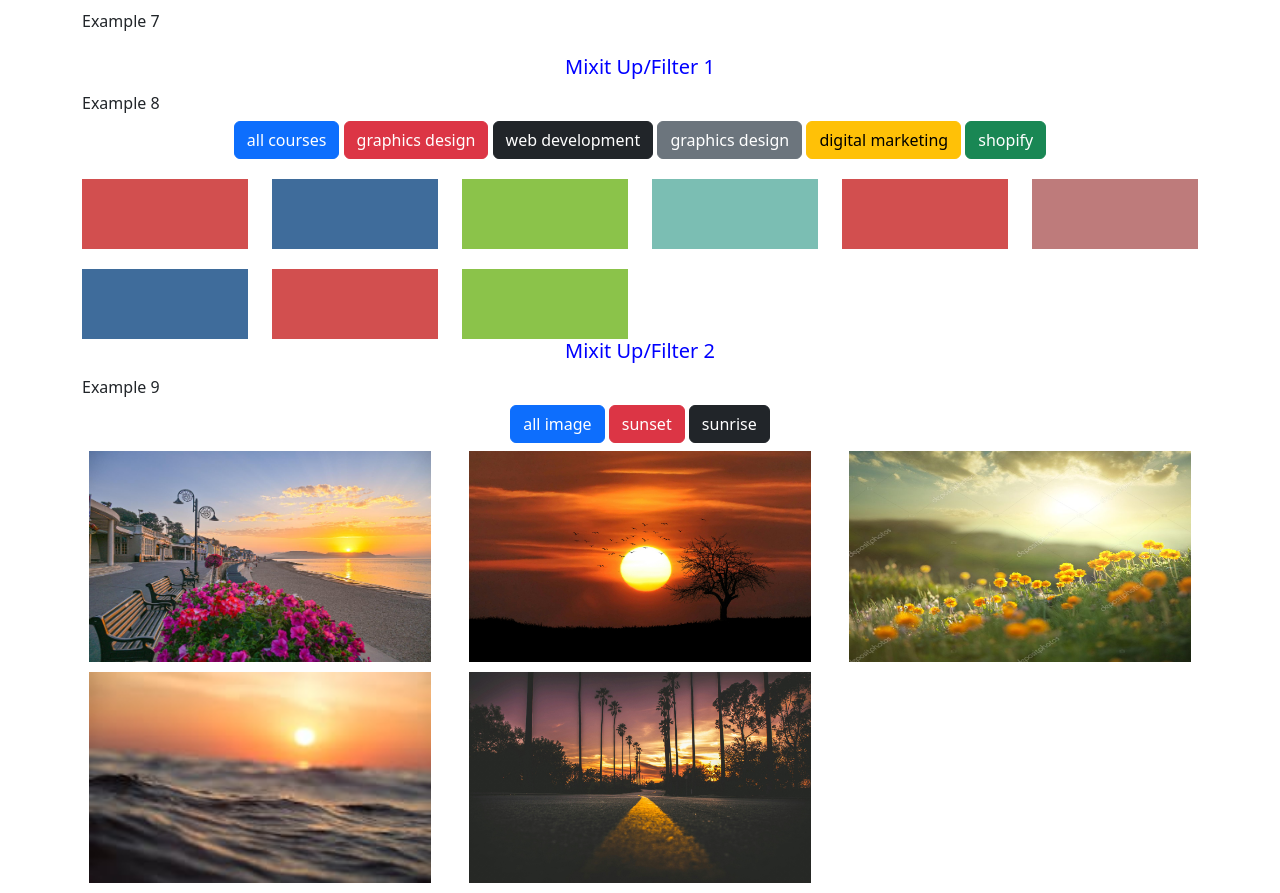
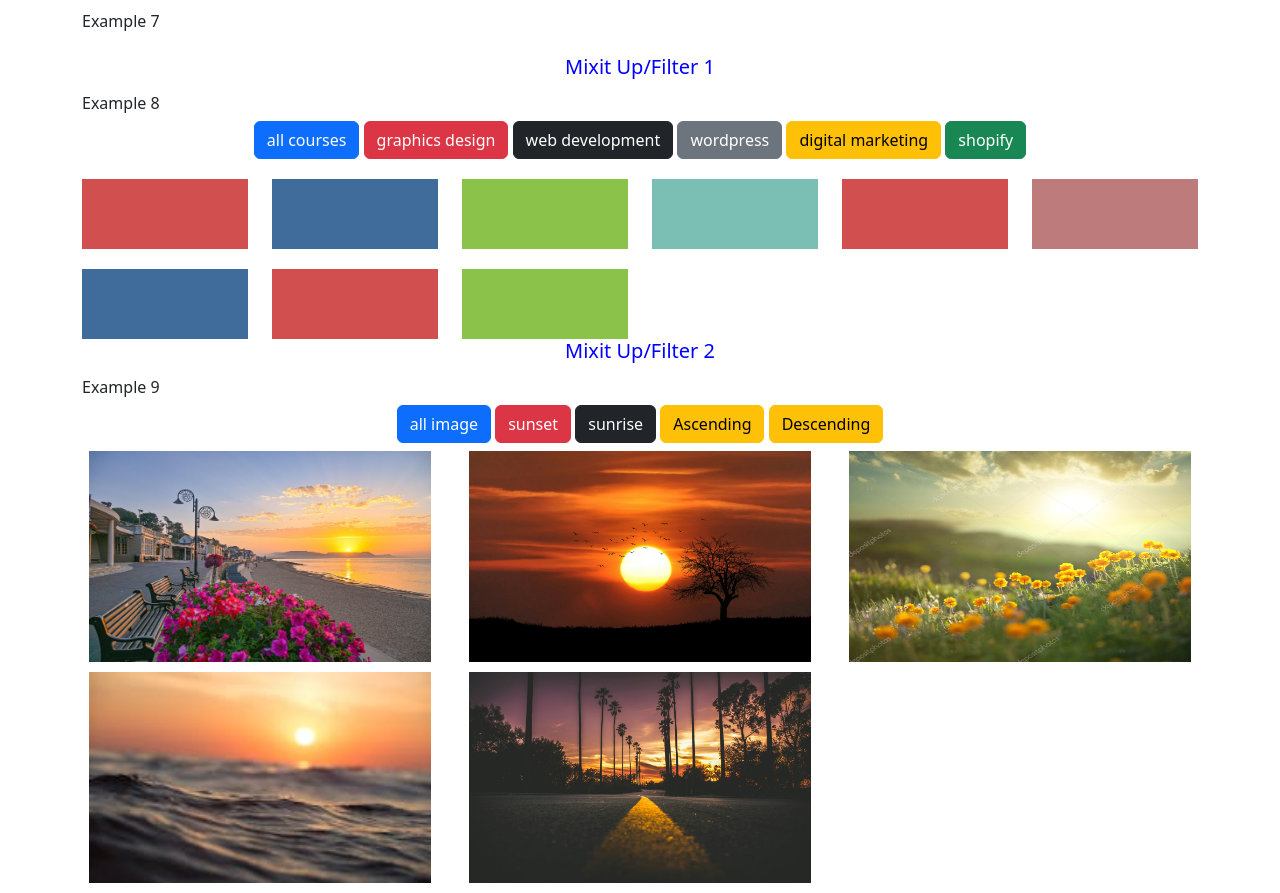
Before and after one commit to Sumi097/plugin, a plain HTML site: page index.html in a window 1280 px wide. Shown: the part 1543-2436 px from the top of the page. Drawn offline with Linux system fonts and the light colour scheme; files whose address does not match are found by name.

Commit message:
Add files via upload

```diff
--- a/css/style.css
+++ b/css/style.css
@@ -275,3 +275,6 @@ margin-bottom: 10px;
   width: 100%;
   height: 211px;
 }
+.btn-primary1{
+
+}
--- a/index.html
+++ b/index.html
@@ -140,9 +140,10 @@
                 <button type="button"  data-filter="all"        class="btn btn-primary" >all courses</button>
                 <button type="button"  data-filter=".graphics"  class="btn btn-danger" >graphics design</button>
                 <button type="button"  data-filter=".web"       class="btn btn-dark" >web development</button>
-                <button type="button"  data-filter=".wordpress" class="btn btn-secondary" >graphics design</button>
+                <button type="button"  data-filter=".wordpress" class="btn btn-secondary" >wordpress</button>
                 <button type="button"  data-filter=".digital"   class="btn btn-warning" >digital marketing</button>
                 <button type="button"  data-filter=".shopify"   class="btn btn-success" >shopify</button>
+
             </div>
         </div>
      </div>
@@ -185,6 +186,13 @@
 
         </div>
       </div>
+     </div>
+
+        <!-- mixitup end  -->
+    </div>
+   </section>
+   <section class="filter">
+    <div class="container">
         <div class="row">
             <h5 class="counterh5">mixit up/filter 2</h5>
             <h6 class="counterh6">Example 9</h6>
@@ -193,7 +201,8 @@
                     <button type="button"   data-filter="all"            class="btn btn-primary" >all image</button>
                     <button type="button"   data-filter=".sunrise"       class="btn btn-danger" > sunset</button>
                     <button type="button"   data-filter=".set"           class="btn btn-dark" >sunrise</button>
-
+                    <button type="button"  data-sort="order:asc"   class="btn btn-warning">Ascending</button>
+                    <button type="button"  data-sort="order:descending" class="btn btn-warning">Descending</button>
                 </div>
 
             </div>
@@ -228,9 +237,6 @@
 
             </div>
     </div>
-
-        <!-- mixitup end  -->
-    </div>
    </section>
  <!-- preloader start -->
    <div id="loading">
--- a/js/script.js
+++ b/js/script.js
@@ -190,12 +190,19 @@ $(function () {
 
 
         var mixer = mixitup("#filter2", {
-            selectors: {
-                target: '.blog-item'
-            },
+
             animation: {
                 duration: 300
             }
         });
 
     })
+    $(document).ready(function(){
+        var mixer = mixitup("#filter2", {
+
+            animation: {
+                duration: 300
+            }
+        });
+
+    })
```
Lines whose indentation alone changed are shown as unchanged.
